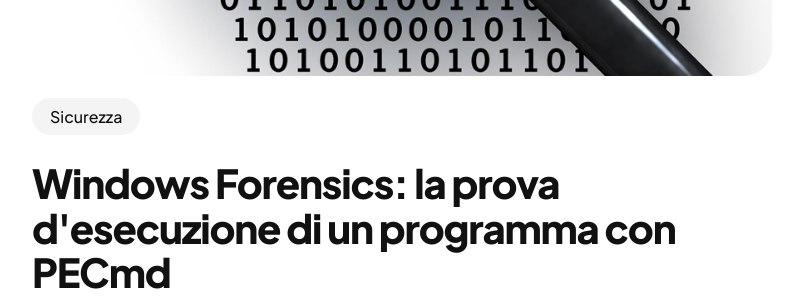
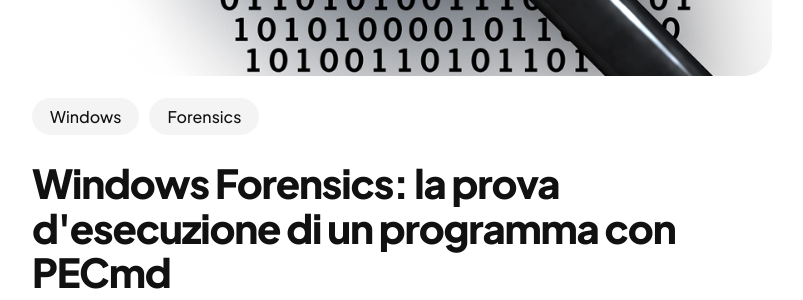
Before and after one commit to salvatoreluongo/blog, a Jekyll site: the page built from _posts/2026-10-18-windows-forensics-prova-esecuzione-pecmd.md, in a window 1280 px wide and 900 px high. Shown: the part 447-747 px from the top of the window, without its empty margins (238-1041 px from the left). Built offline with Jekyll 4.4.1, drawn with Linux system fonts in a browser that asks for light colours.

Commit message:
PECmd: doppia categoria Windows + Forensics
Co-Authored-By: Claude Opus 4.8 <noreply@anthropic.com>
Claude-Session: https://claude.ai/code/session_01FB3ghLAwhiJrxPupN6Eiuj

```diff
--- a/_posts/2026-10-18-windows-forensics-prova-esecuzione-pecmd.md
+++ b/_posts/2026-10-18-windows-forensics-prova-esecuzione-pecmd.md
@@ -1,7 +1,7 @@
 ---
 title: "Windows Forensics: la prova d'esecuzione di un programma con PECmd"
 date: 2026-10-18 18:00:00 +0200
-categories: [Sicurezza]
+categories: [Windows, Forensics]
 image: /assets/img/pecmd/cover.png
 description: "Un programma è stato eseguito su quel PC? Quante volte e quando? I file Prefetch di Windows lo sanno, e con PECmd di Eric Zimmerman si leggono in pochi secondi."
 published: true
```
